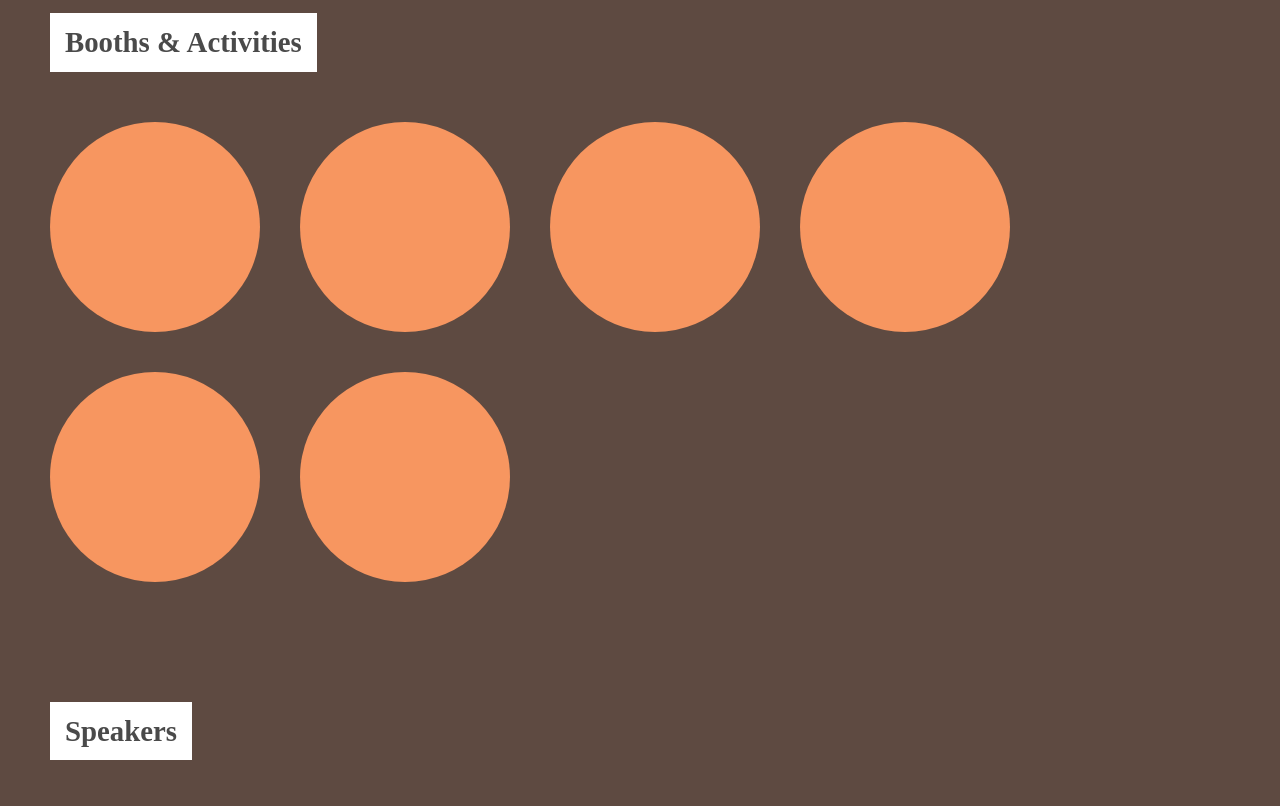
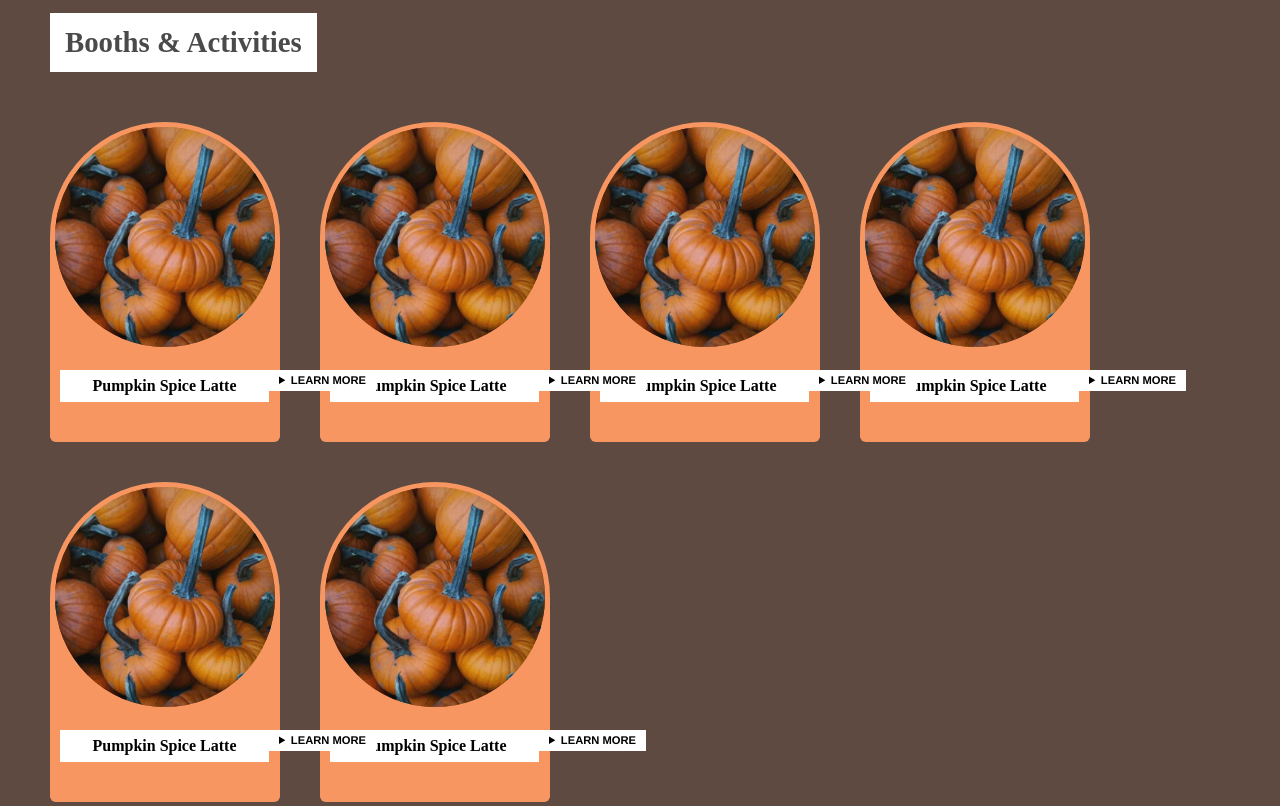
Before and after one commit to Mithon/pumpkin-palooza, a plain HTML site: page index.html in a window 1280 px wide. Shown: the part 1060-1866 px from the top of the page. Drawn offline with Linux system fonts and the light colour scheme.

Commit message:
trying details tag

```diff
--- a/css/styles.css
+++ b/css/styles.css
@@ -167,7 +167,8 @@ img {
 .pumpkins {
 	background-image: url("../images/pumpkin.jpg");
 	background-size: cover;
- 	height: 100%;
+	background-position: center;
+ 	height: inherit;
 	width: 50%;
 	background-color: rgba(247, 150, 96, 0.5);
 }
@@ -199,12 +200,39 @@ img {
 
 .activity-list li {
 	background-color: #F79660;
+	border-radius: 200px 200px 10px 10px;
+	width: 220px;
+	float: left;
+	padding: 5px;
+	padding-bottom: 20px;
+	margin: 20px;
+}
+
+.activity-list li img {
 	border-radius: 50%;
-	width: 150px;
-	height: 150px;
-	float: left;
-	padding: 30px;
-	margin: 20px;
+	height: 220px;
+}
+
+.booth-desc {
+	padding: 10px 5px;
+	border-radius: 5px;
+	margin-top: 10px;
+}
+
+.booth-desc h3 {
+	background-color: #fff;
+	font-family: 'Merriweather', serif;
+	font-weight: 700;
+	padding: 8px 10px;
+	width: 90%;
+	text-align: center;
+	margin-bottom: 10px;
+	display: inline-block;
+}
+
+.booth-desc p {
+	padding: 8px;
+	font-weight: 400;
 }
 
 .speaker-list li {
@@ -214,6 +242,22 @@ img {
 	float: left;
 	padding: 30px;
 	margin: 20px;
+}
+
+details {
+	position: absolute;
+	background-color: #fff;
+	padding: 5px 10px;
+	font-weight: 600;
+	font-size: 0.7em;
+	display: inline-block;
+	max-width: 189px;
+	transition: all 2s ease;
+}
+
+details p {
+	font-size: 1.3em;
+	line-height: 1.3;
 }
 
 /* Info Section */
@@ -288,7 +332,7 @@ img {
 
 @media screen and (max-width: 620px) {
 
-	.about img, .top-info img {
+	.pumpkins, .top-info img {
 		display: none;
 	}
 
--- a/index.html
+++ b/index.html
@@ -50,12 +50,73 @@
 		<h2>Booths &amp; Activities</h2>
 
 		<ul class="activity-list list">
-			<li></li>
-			<li></li>
-			<li></li>
-			<li></li>
-			<li></li>
-			<li></li>
+			<li>
+				<img src="images/pumpkin.jpg">
+				<div class="booth-desc">
+					<h3>Pumpkin Spice Latte</h3>
+					<details>
+						<summary>LEARN MORE</summary>
+						<p>Arguably the most popular drink of the Autumn Season! At this booth you will learn how to create the iconic drink in the comfort of you own home!</p>
+					</details>
+				</div>
+			</li>
+
+			<li>
+				<img src="images/pumpkin.jpg">
+				<div class="booth-desc">
+					<h3>Pumpkin Spice Latte</h3>
+					<details>
+						<summary>LEARN MORE</summary>
+						<p>Arguably the most popular drink of the Autumn Season! At this booth you will learn how to create the iconic drink in the comfort of you own home!</p>
+					</details>
+				</div>
+			</li>
+
+			<li>
+				<img src="images/pumpkin.jpg">
+				<div class="booth-desc">
+					<h3>Pumpkin Spice Latte</h3>
+					<details>
+						<summary>LEARN MORE</summary>
+						<p>Arguably the most popular drink of the Autumn Season! At this booth you will learn how to create the iconic drink in the comfort of you own home!</p>
+					</details>
+				</div>
+			</li>
+
+			<li>
+				<img src="images/pumpkin.jpg">
+				<div class="booth-desc">
+					<h3>Pumpkin Spice Latte</h3>
+					<details>
+						<summary>LEARN MORE</summary>
+						<p>Arguably the most popular drink of the Autumn Season! At this booth you will learn how to create the iconic drink in the comfort of you own home!</p>
+					</details>
+				</div>
+			</li>
+
+			<li>
+				<img src="images/pumpkin.jpg">
+				<div class="booth-desc">
+					<h3>Pumpkin Spice Latte</h3>
+					<details>
+						<summary>LEARN MORE</summary>
+						<p>Arguably the most popular drink of the Autumn Season! At this booth you will learn how to create the iconic drink in the comfort of you own home!</p>
+					</details>
+				</div>
+			</li>
+
+			<li>
+				<img src="images/pumpkin.jpg">
+				<div class="booth-desc">
+					<h3>Pumpkin Spice Latte</h3>
+					<details>
+						<summary>LEARN MORE</summary>
+						<p>Arguably the most popular drink of the Autumn Season! At this booth you will learn how to create the iconic drink in the comfort of you own home!</p>
+					</details>
+				</div>
+			</li>
+
+
 		</ul>
 
 	</section>
```
